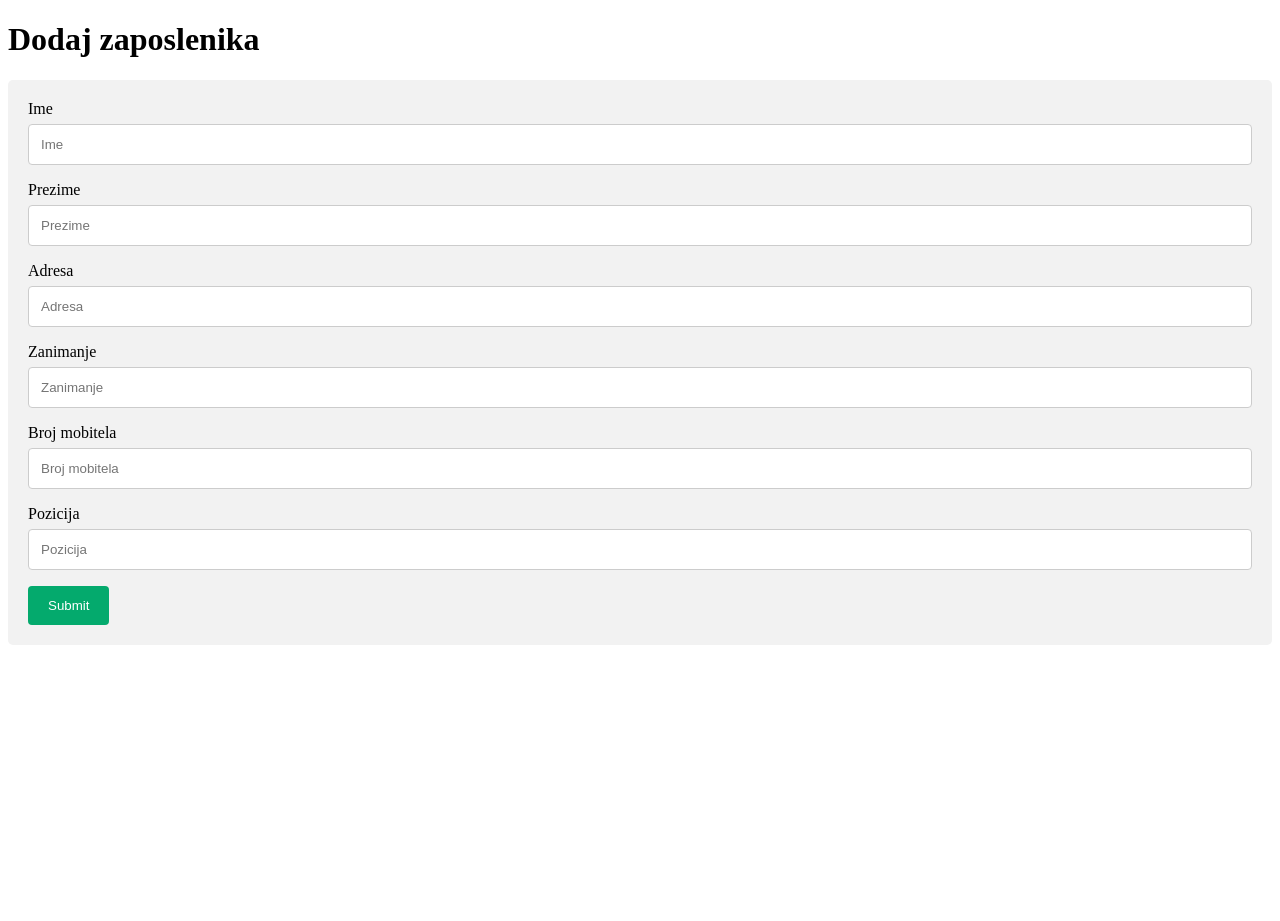
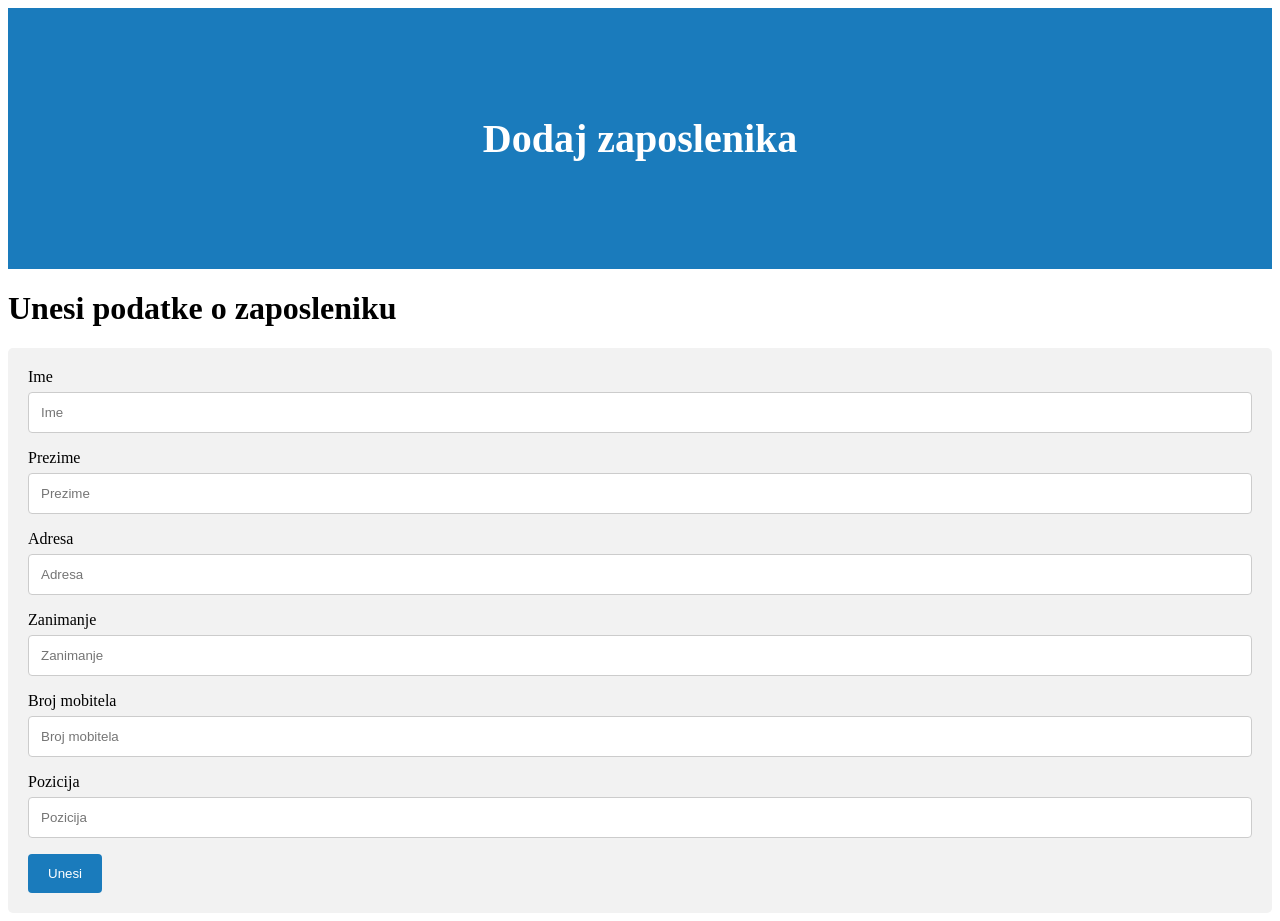
Before and after one commit to MarkoCuk54/Employee-Management-System, a Flask app: page /dodaj in a window 1280 px wide. Before the commit the page ends 645 px from the top, so only its background shows below. Run offline with Flask 2, Linux system fonts and the light colour scheme.

Commit message:
edit dodaj

```diff
--- a/static/css/dodaj.css
+++ b/static/css/dodaj.css
@@ -1,3 +1,15 @@
+.header {
+  padding: 80px; /* some padding */
+  text-align: center; /* center the text */
+  background: #1a7bbc; /* blue background */
+  color: white; /* white text color */
+}
+
+/* Increase the font size of the <h1> element */
+.header h1 {
+  font-size: 40px;
+}
+
 /* Style inputs with type="text", select elements and textareas */
 input[type=text], select, textarea {
     width: 100%; /* Full width */
@@ -12,7 +24,7 @@ input[type=text], select, textarea {
 
   /* Style the submit button with a specific background color etc */
   input[type=submit] {
-    background-color: #04AA6D;
+    background-color: #1a7bbc;
     color: white;
     padding: 12px 20px;
     border: none;
--- a/templates/dodaj.html
+++ b/templates/dodaj.html
@@ -10,8 +10,13 @@
 </head>
 
 <body>
-    <h1>Dodaj zaposlenika</h1>
+  <div class="header">
+      <h1>Dodaj zaposlenika</h1>
+  </div>
+  <h1 style="text-align: left;">Unesi podatke o zaposleniku</h1>
 </body>
+
+
 <div class="container">
     <form action="action_page.php">
 
@@ -34,7 +39,7 @@
       <label for="subject">Pozicija</label>
       <input type="text" id="position" name="position" placeholder="Pozicija">
 
-      <input type="submit" value="Submit">
+      <input type="submit" value="Unesi">
 
     </form>
   </div>
--- a/templates/svi.html
+++ b/templates/svi.html
@@ -5,11 +5,11 @@
     <meta charset="UTF-8" />
     <meta http-equiv="X-UA-Compatible" content="IE=edge" />
     <meta name="viewport" content="width=device-width, initial-scale=1.0" />
-    <title>Svi Radnici</title>
+    <title>Svi zaposlenici</title>
 </head>
 
 <body>
-    <h1>Svi Radnici</h1>
+    <h1>Svi zaposlenici</h1>
 </body>
 
 <div class="topnav">
```
Also changed, not shown: static/css/home.css (+16 -10 lines).
